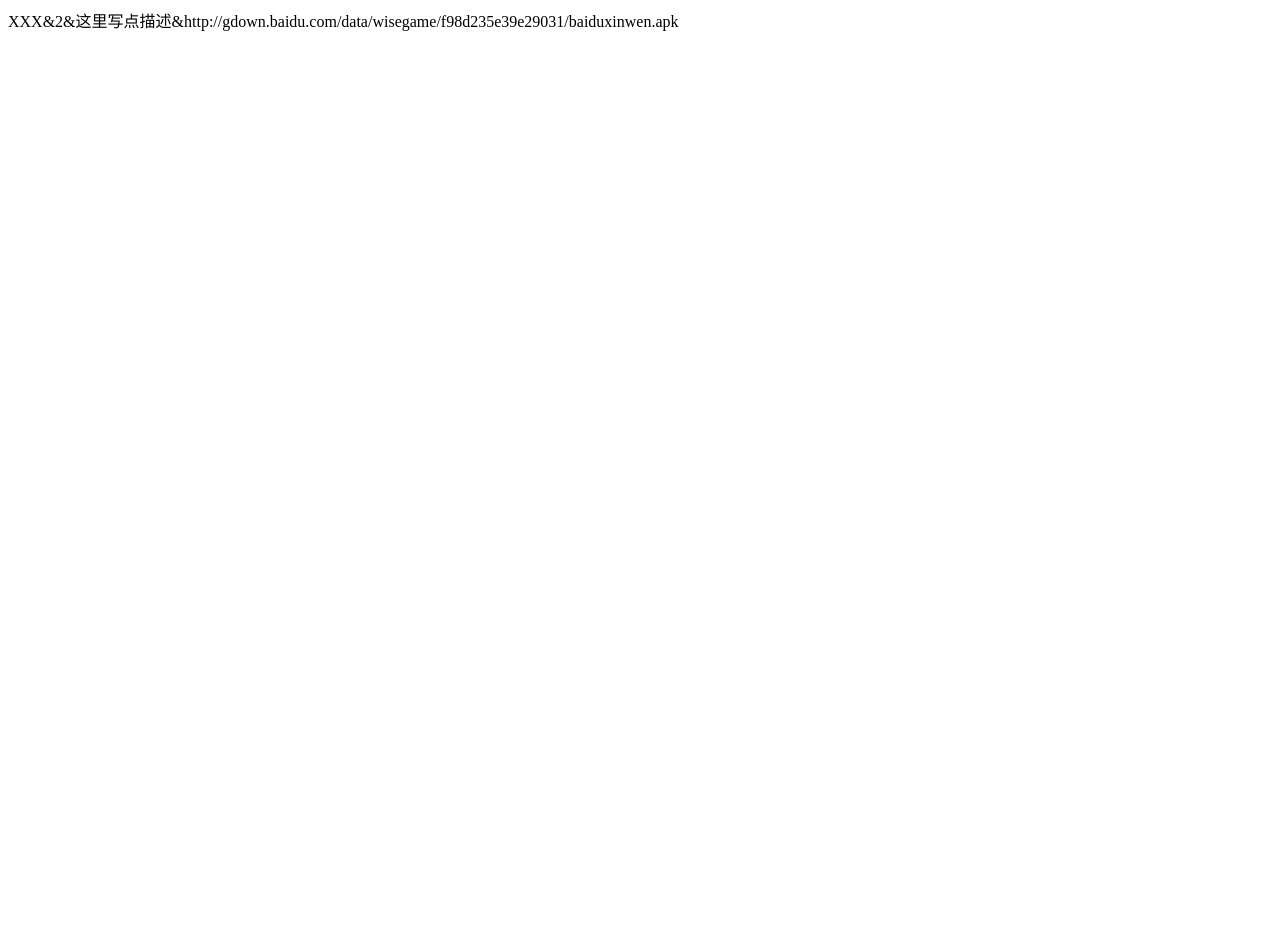
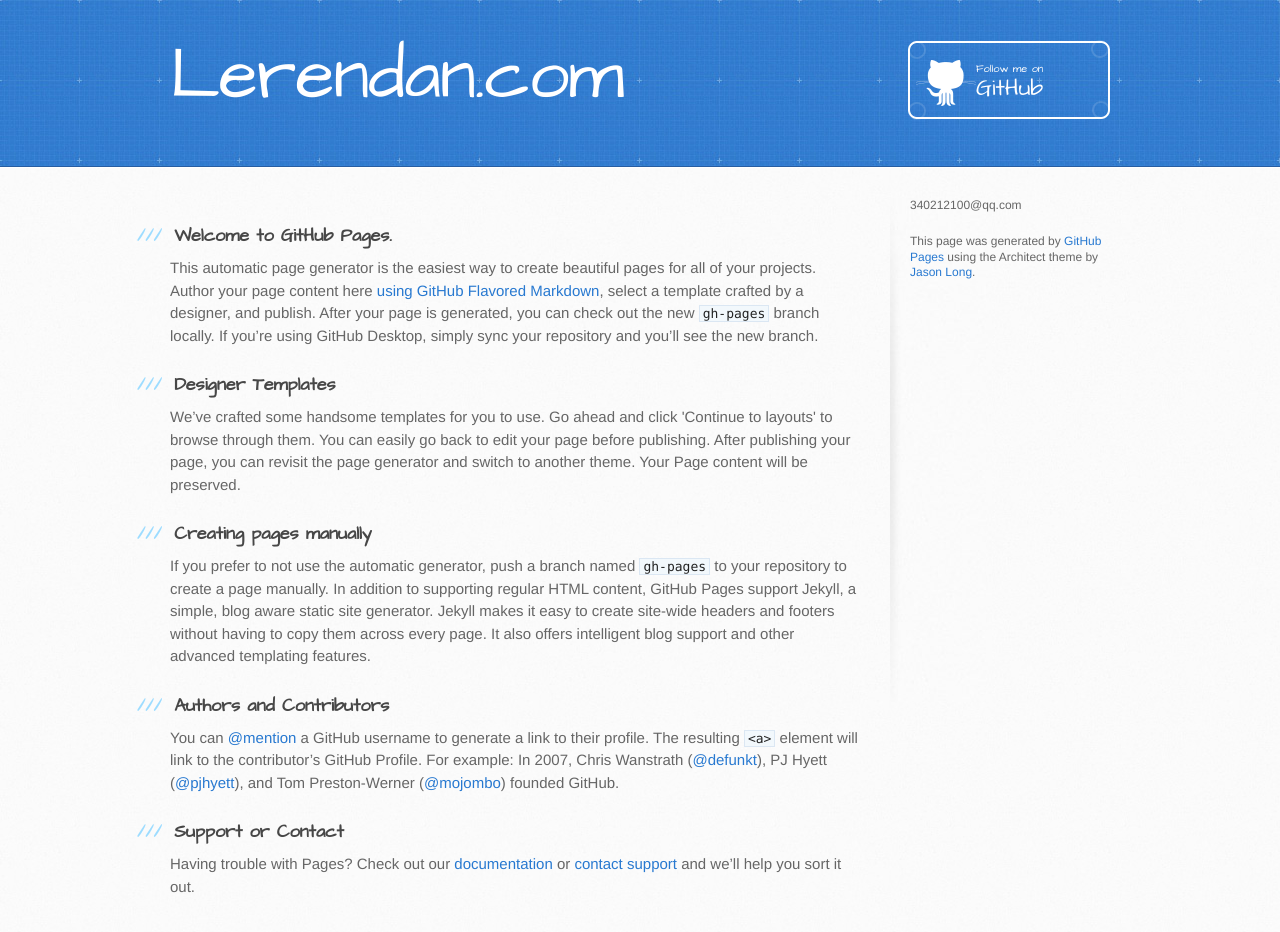
Before and after one commit to lerendan/lerendan.github.io, a plain HTML site: page index.html in a window 1280 px wide. Before the commit the page ends 800 px from the top, so only its background shows below. Drawn offline with Linux system fonts and the light colour scheme.

Commit message:
Update index.html

```diff
--- a/index.html
+++ b/index.html
@@ -1 +1,67 @@
-XXX&2&这里写点描述&http://gdown.baidu.com/data/wisegame/f98d235e39e29031/baiduxinwen.apk
+<!DOCTYPE html>
+<html>
+  <head>
+    <meta charset='utf-8'>
+    <meta http-equiv="X-UA-Compatible" content="chrome=1">
+    <meta name="viewport" content="width=device-width, initial-scale=1, maximum-scale=1">
+    <link href='https://fonts.googleapis.com/css?family=Architects+Daughter' rel='stylesheet' type='text/css'>
+    <link rel="stylesheet" type="text/css" href="stylesheets/stylesheet.css" media="screen">
+    <link rel="stylesheet" type="text/css" href="stylesheets/github-light.css" media="screen">
+    <link rel="stylesheet" type="text/css" href="stylesheets/print.css" media="print">
+
+    <!--[if lt IE 9]>
+    <script src="//html5shiv.googlecode.com/svn/trunk/html5.js"></script>
+    <![endif]-->
+
+    <title>Lerendan.com</title>
+  </head>
+
+  <body>
+    <header>
+      <div class="inner">
+        <h1>Lerendan.com</h1>
+        <h2></h2>
+        <a href="https://github.com/lerendan" class="button"><small>Follow me on</small> GitHub</a>
+      </div>
+    </header>
+
+    <div id="content-wrapper">
+      <div class="inner clearfix">
+        <section id="main-content">
+          <h3>
+<a id="welcome-to-github-pages" class="anchor" href="#welcome-to-github-pages" aria-hidden="true"><span aria-hidden="true" class="octicon octicon-link"></span></a>Welcome to GitHub Pages.</h3>
+
+<p>This automatic page generator is the easiest way to create beautiful pages for all of your projects. Author your page content here <a href="https://guides.github.com/features/mastering-markdown/">using GitHub Flavored Markdown</a>, select a template crafted by a designer, and publish. After your page is generated, you can check out the new <code>gh-pages</code> branch locally. If you’re using GitHub Desktop, simply sync your repository and you’ll see the new branch.</p>
+
+<h3>
+<a id="designer-templates" class="anchor" href="#designer-templates" aria-hidden="true"><span aria-hidden="true" class="octicon octicon-link"></span></a>Designer Templates</h3>
+
+<p>We’ve crafted some handsome templates for you to use. Go ahead and click 'Continue to layouts' to browse through them. You can easily go back to edit your page before publishing. After publishing your page, you can revisit the page generator and switch to another theme. Your Page content will be preserved.</p>
+
+<h3>
+<a id="creating-pages-manually" class="anchor" href="#creating-pages-manually" aria-hidden="true"><span aria-hidden="true" class="octicon octicon-link"></span></a>Creating pages manually</h3>
+
+<p>If you prefer to not use the automatic generator, push a branch named <code>gh-pages</code> to your repository to create a page manually. In addition to supporting regular HTML content, GitHub Pages support Jekyll, a simple, blog aware static site generator. Jekyll makes it easy to create site-wide headers and footers without having to copy them across every page. It also offers intelligent blog support and other advanced templating features.</p>
+
+<h3>
+<a id="authors-and-contributors" class="anchor" href="#authors-and-contributors" aria-hidden="true"><span aria-hidden="true" class="octicon octicon-link"></span></a>Authors and Contributors</h3>
+
+<p>You can <a href="https://help.github.com/articles/basic-writing-and-formatting-syntax/#mentioning-users-and-teams" class="user-mention">@mention</a> a GitHub username to generate a link to their profile. The resulting <code>&lt;a&gt;</code> element will link to the contributor’s GitHub Profile. For example: In 2007, Chris Wanstrath (<a href="https://github.com/defunkt" class="user-mention">@defunkt</a>), PJ Hyett (<a href="https://github.com/pjhyett" class="user-mention">@pjhyett</a>), and Tom Preston-Werner (<a href="https://github.com/mojombo" class="user-mention">@mojombo</a>) founded GitHub.</p>
+
+<h3>
+<a id="support-or-contact" class="anchor" href="#support-or-contact" aria-hidden="true"><span aria-hidden="true" class="octicon octicon-link"></span></a>Support or Contact</h3>
+
+<p>Having trouble with Pages? Check out our <a href="https://help.github.com/pages">documentation</a> or <a href="https://github.com/contact">contact support</a> and we’ll help you sort it out.</p>
+        </section>
+
+        <aside id="sidebar">
+
+          <p>340212100@qq.com</p>
+          <p>This page was generated by <a href="https://pages.github.com">GitHub Pages</a> using the Architect theme by <a href="https://twitter.com/jasonlong">Jason Long</a>.</p>
+        </aside>
+      </div>
+    </div>
+
+
+  </body>
+</html>
```
